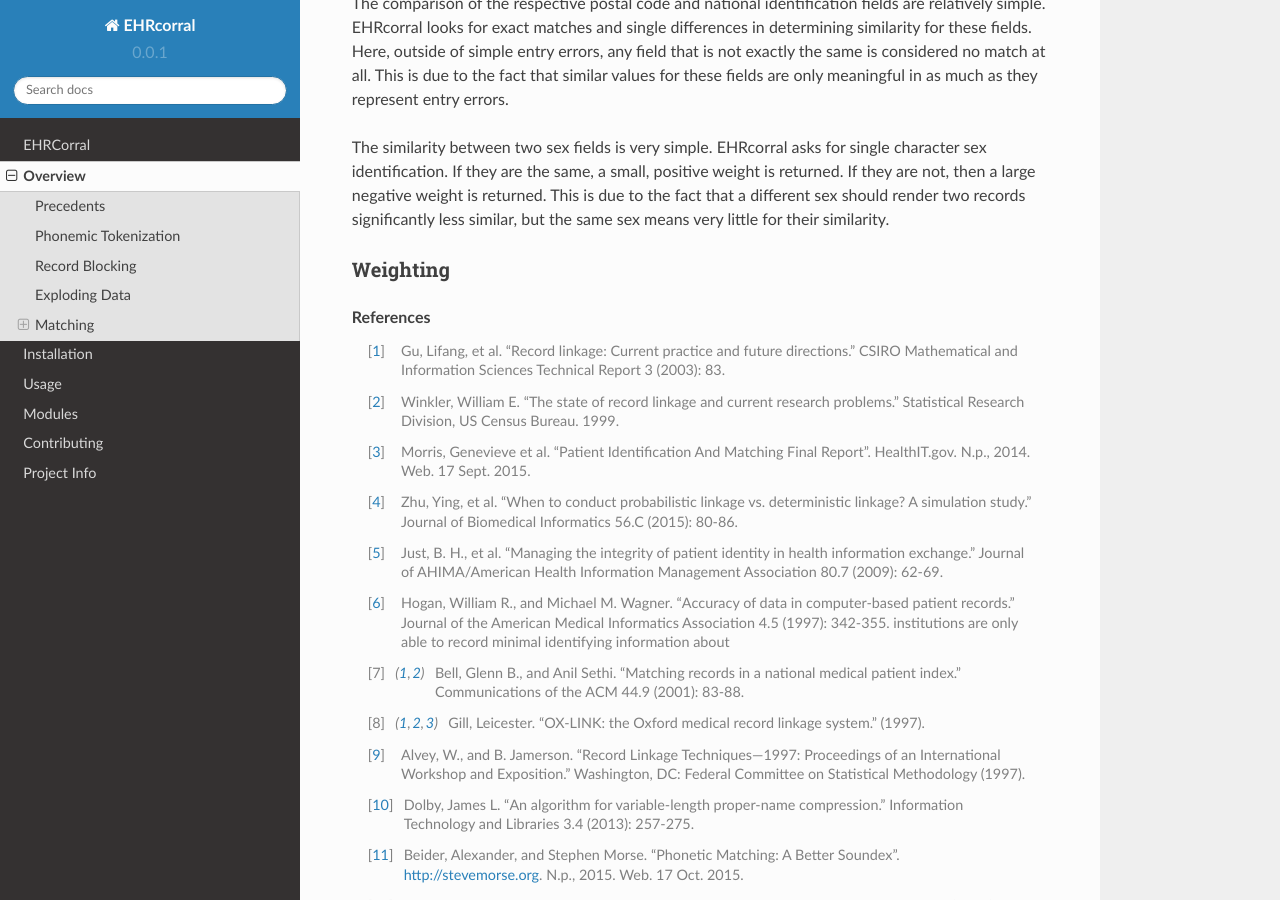
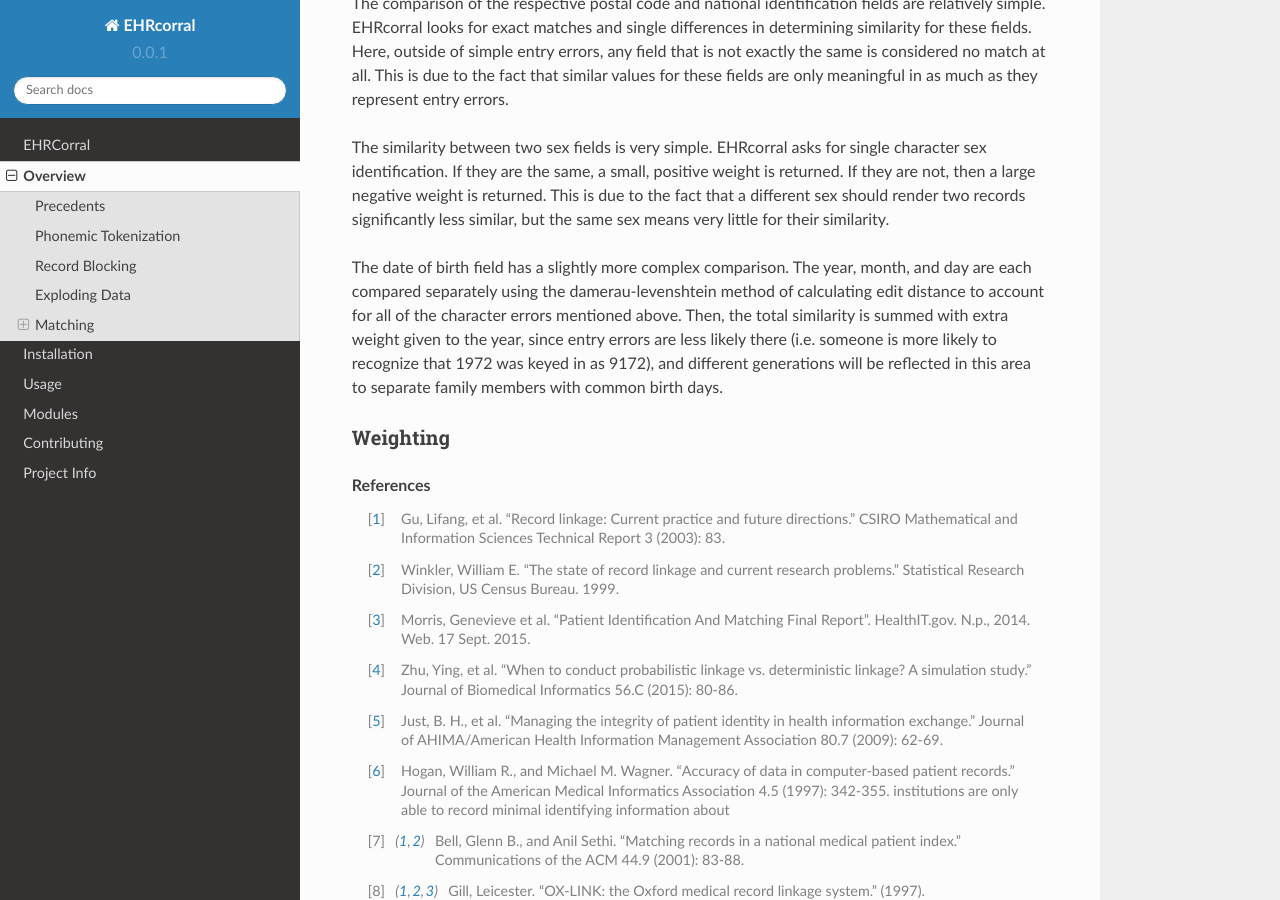
Before and after one commit to nsh87/ehrcorral, a Sphinx documentation site: the page built from docs/overview.rst, in a window 1280 px wide and 900 px high, scrolled down 4866 px. Built offline with Sphinx 7.4.7 and the Read the Docs theme 2.0.0, drawn with Linux system fonts in a browser that asks for light colours; formulas are drawn with MathJax 3.

Commit message:
Add discussion of dob similarity

```diff
--- a/docs/overview.rst
+++ b/docs/overview.rst
@@ -258,7 +258,14 @@
 significantly less similar, but the same sex means very little for their
 similarity.
 
-
+The date of birth field has a slightly more complex comparison. The year,
+month, and day are each compared separately using the damerau-levenshtein
+method of calculating edit distance to account for all of the character
+errors mentioned above. Then, the total similarity is summed with extra
+weight given to the year, since entry errors are less likely there (i.e.
+someone is more likely to recognize that 1972 was keyed in as 9172), and
+different generations will be reflected in this area to separate family
+members with common birth days.
 
 Weighting
 ^^^^^^^^^
```
